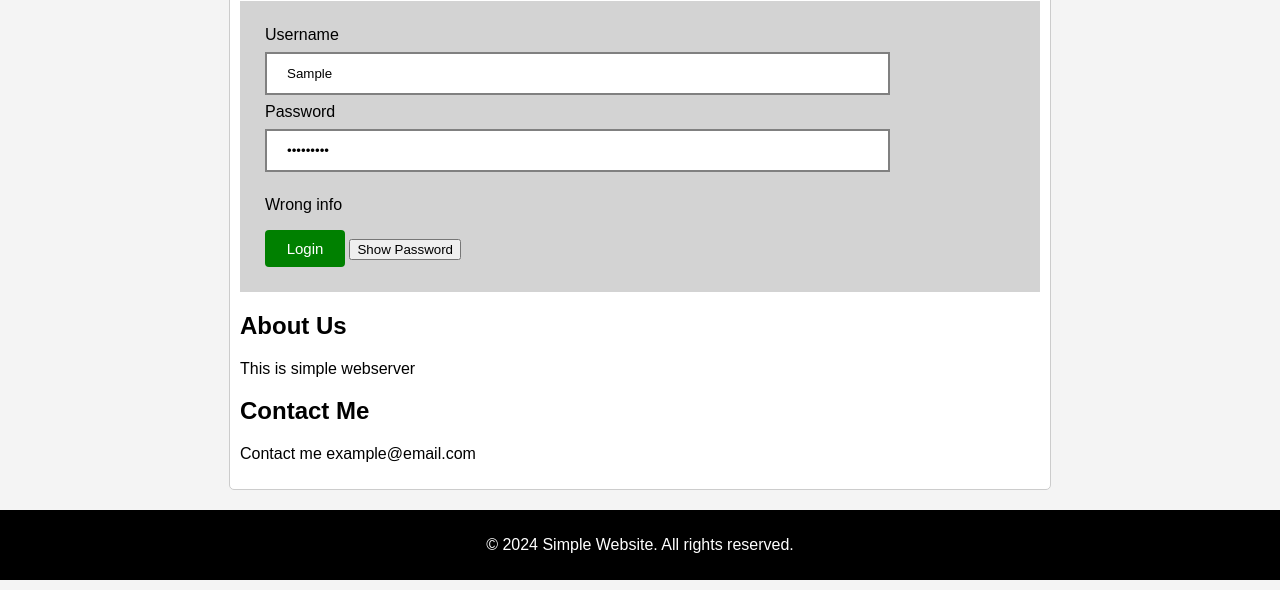
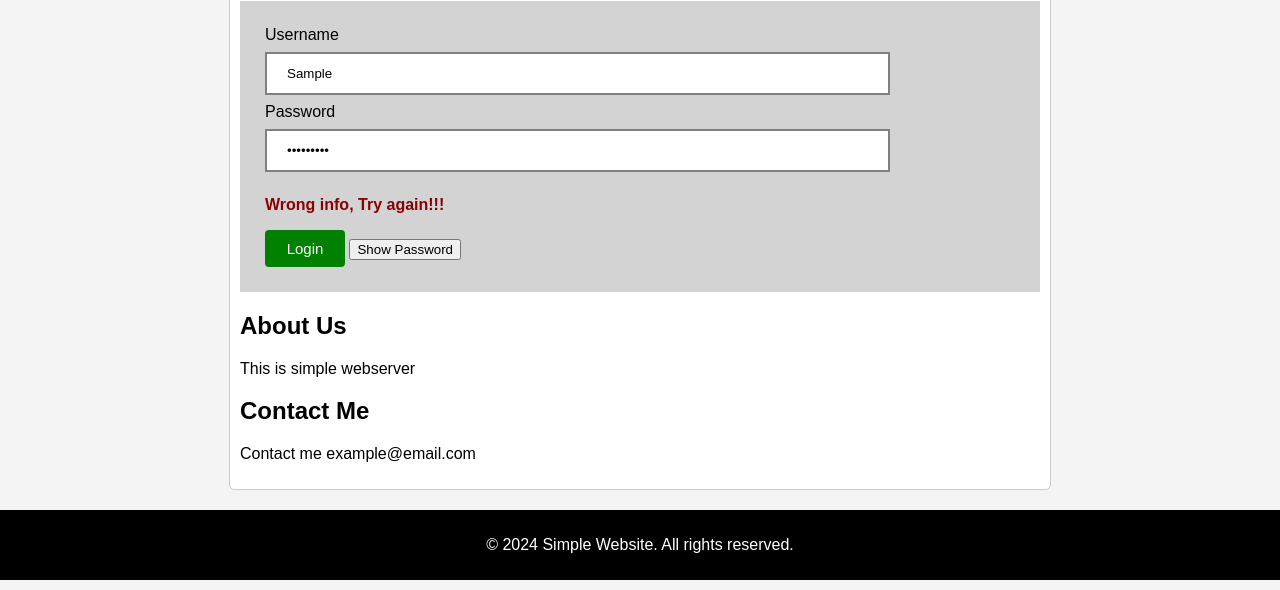
Before and after one commit to DarkPrince3738/webserver_test, a website: page public/login.html in a window 1280 px wide. Both pictures are taken after typing "Sample", "Sample123" into the empty fields and a click on the button "Login". Shown: the part 210-800 px from the top of the page. Drawn offline with Linux system fonts and the light colour scheme; no server answers.

Commit message:
Added error message when not correct username or password

```diff
--- a/public/login.html
+++ b/public/login.html
@@ -21,7 +21,7 @@
         <input type="text" name="username" id="username-input" placeholder="Enter Username" required>
         <label>Password</label>
         <input type="password" name="password" id="password-field" placeholder="Enter Password" required>
-        <p id="wrong-info" style="display: none">Wrong info</p>
+        <p id="wrong-info"  style="display: none; font-weight: bold; color:darkred;">Wrong info, Try again!!!</p>
         <button type="submit" id="login-button" onclick="authenticateUser(event)"><span>Login</span></button>
         <button type="button" id="password-toggle" onclick="togglePasswordField()">Show Password</button>
     </form>
```
